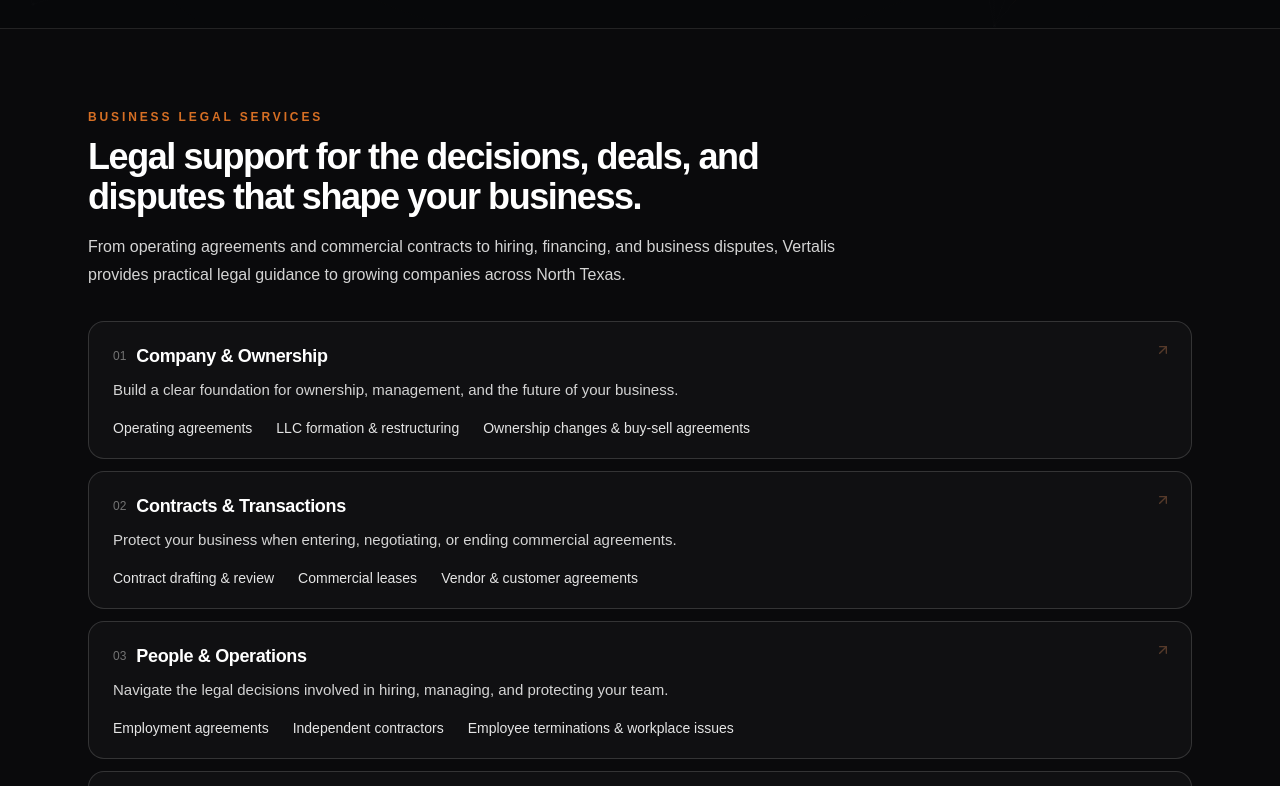
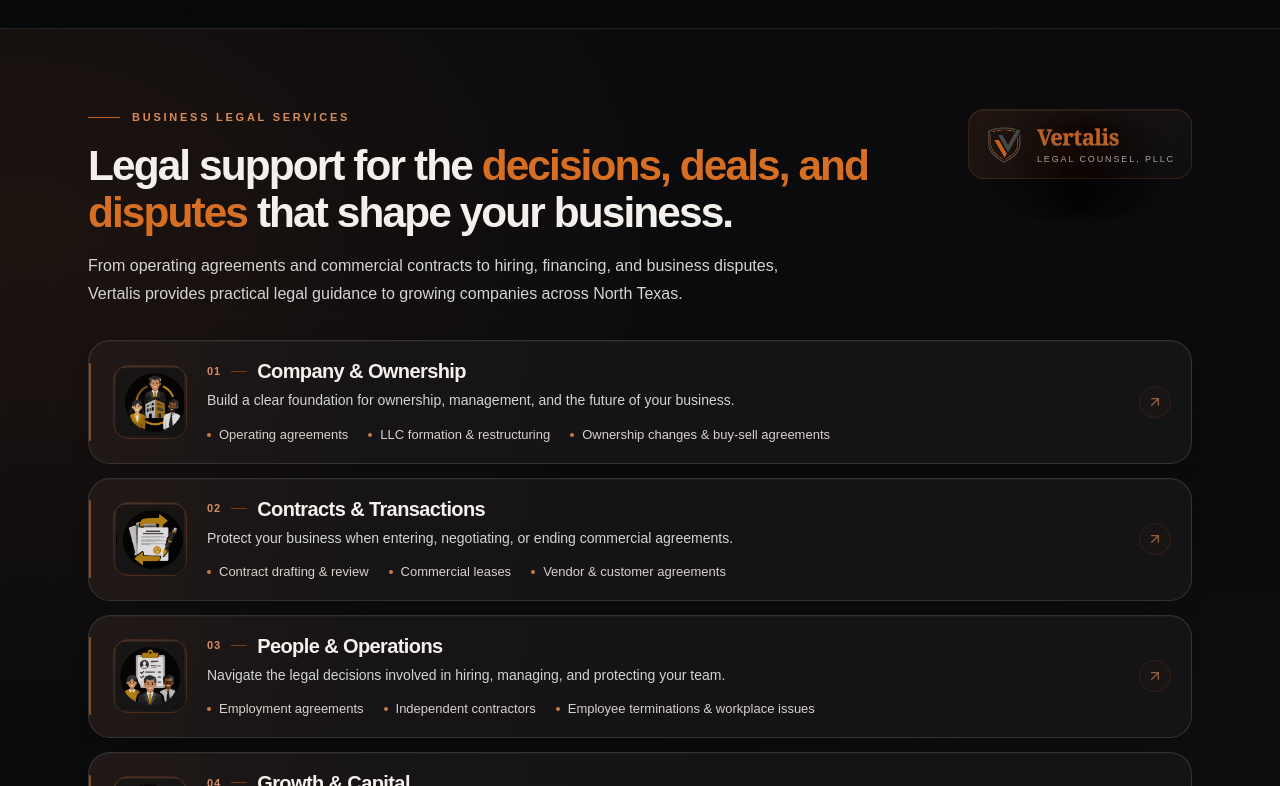
Before and after one commit to timntbb/vertalis-website, a Next.js app: page / in a window 1280 px wide. Shown: the part 654-1440 px from the top of the page. Built offline with nearby package versions, Linux system fonts and the light colour scheme.

Commit message:
Brand compact homepage services with Vertalis visual language and practice imagery

```diff
--- a/app/page.tsx
+++ b/app/page.tsx
@@ -774,54 +774,106 @@ export default function Home() {
 
       <Divider />
 
-      <section id="services" className="scroll-mt-28 border-b border-white/[0.07] py-16 md:scroll-mt-32 md:py-20">
+      <section
+        id="services"
+        aria-labelledby="home-services-title"
+        className="relative isolate scroll-mt-28 overflow-hidden border-b border-white/[0.07] bg-[#0b0b0e] py-14 md:scroll-mt-32 md:py-20"
+      >
+        <div className="pointer-events-none absolute inset-0 -z-10" aria-hidden="true">
+          <div className="absolute inset-0 bg-[radial-gradient(ellipse_at_2%_18%,rgba(192,96,32,0.10),transparent_37%),radial-gradient(ellipse_at_95%_85%,rgba(192,96,32,0.045),transparent_34%)]" />
+          <div className="absolute inset-0 opacity-[0.045] [background-image:linear-gradient(rgba(255,255,255,0.13)_1px,transparent_1px),linear-gradient(90deg,rgba(255,255,255,0.13)_1px,transparent_1px)] [background-size:48px_48px] [mask-image:linear-gradient(to_bottom,transparent,black_20%,black_75%,transparent)]" />
+        </div>
         <Container>
-          <div className="max-w-3xl">
-            <p className="text-xs font-semibold uppercase tracking-[0.24em] text-[#d66f24]">Business Legal Services</p>
-            <h2 className="mt-3 text-3xl font-semibold tracking-[-0.04em] text-white md:text-4xl">
-              Legal support for the decisions, deals, and disputes that shape your business.
+          <div className="relative">
+            <div className="flex flex-col justify-between gap-5 lg:flex-row lg:items-start lg:gap-12">
+              <div className="max-w-[790px]">
+                <p className="flex items-center gap-3 text-[11px] font-semibold uppercase tracking-[0.25em] text-[#d98b58]">
+                  <span className="h-px w-8 bg-[#c06020]" aria-hidden="true" />
+                  Business Legal Services
+                </p>
+                <h2 id="home-services-title" className="mt-4 text-3xl font-semibold leading-[1.12] tracking-[-0.045em] text-[#f4f1ed] md:text-[2.65rem]">
+                  Legal support for the <span className="text-[#d66f24]">decisions, deals, and disputes</span> that shape your business.
                 </h2>
-            <p className="mt-4 text-base leading-7 text-neutral-300">
+                <p className="mt-4 max-w-[730px] text-[15px] leading-7 text-neutral-300 md:text-base">
                   From operating agreements and commercial contracts to hiring, financing, and business disputes,
                   Vertalis provides practical legal guidance to growing companies across North Texas.
                 </p>
               </div>
+              <div className="hidden shrink-0 items-center gap-3 rounded-2xl border border-[#c06020]/20 bg-[linear-gradient(135deg,rgba(192,96,32,0.12),rgba(255,255,255,0.015))] px-4 py-3 shadow-[inset_0_1px_0_rgba(255,255,255,0.06)] lg:flex">
+                <Image
+                  src="/logo.png"
+                  alt=""
+                  width={46}
+                  height={46}
+                  className="h-11 w-auto object-contain"
+                />
+                <div className="leading-tight">
+                  <VertalisWord as="span" className="block text-[22px] font-semibold tracking-tight">Vertalis</VertalisWord>
+                  <span className="mt-1 block text-[9px] uppercase tracking-[0.21em] text-neutral-400">Legal Counsel, PLLC</span>
+                </div>
+              </div>
+            </div>
 
-          <div className="mt-8 grid gap-3">
+            <div className="mt-8 grid gap-3.5">
               {practices.map((practice, index) => {
                 const copy = homepageServiceCopy[practice.slug];
                 return (
                   <Link
                     key={practice.slug}
-                  href={"/services/" + practice.slug}
-                  aria-label={"Explore " + practice.title + " legal services"}
-                  className="group relative block rounded-2xl border border-white/15 bg-[#101012] px-5 py-4 transition-[border-color,background-color] duration-200 hover:border-[#B65E2E]/65 hover:bg-[#141214] focus-visible:outline-none focus-visible:ring-2 focus-visible:ring-[#B65E2E] md:px-6 md:py-5"
+                    href={`/services/${practice.slug}`}
+                    aria-label={`Explore ${practice.title} legal services`}
+                    className="group relative isolate block overflow-hidden rounded-[22px] border border-white/[0.13] bg-[#141316] px-4 py-4 shadow-[0_12px_34px_-26px_rgba(0,0,0,0.9),inset_0_1px_0_rgba(255,255,255,0.035)] transition-[border-color,background-color,box-shadow,transform] duration-250 ease-out hover:-translate-y-[1px] hover:border-[#c06020]/65 hover:bg-[#191416] hover:shadow-[0_18px_45px_-27px_rgba(192,96,32,0.28),inset_0_1px_0_rgba(255,255,255,0.06)] focus-visible:outline-none focus-visible:ring-2 focus-visible:ring-[#d66f24] sm:px-5 md:px-6 md:py-[18px]"
                   >
-                  <div className="flex items-center gap-2.5 pr-8">
-                    <span className="text-xs tabular-nums text-neutral-500">{String(index + 1).padStart(2, "0")}</span>
-                    <h3 className="text-lg font-semibold tracking-[-0.02em] text-white transition-colors group-hover:text-[#F2ECE8]">
+                    <div className="pointer-events-none absolute inset-0 -z-10 bg-[linear-gradient(100deg,rgba(192,96,32,0.11),rgba(192,96,32,0.025)_25%,transparent_58%)] opacity-70 transition-opacity duration-300 group-hover:opacity-100" aria-hidden="true" />
+                    <span className="pointer-events-none absolute bottom-[18%] left-0 top-[18%] w-[2px] rounded-full bg-[#b65e2e]/70 transition-colors group-hover:bg-[#ed965c]" aria-hidden="true" />
+                    <div className="relative flex items-center gap-4 pr-8 sm:gap-5 sm:pr-10">
+                      <div className="hidden h-[74px] w-[74px] shrink-0 items-center justify-center overflow-hidden rounded-2xl border border-[#c06020]/20 bg-[linear-gradient(155deg,rgba(192,96,32,0.14),rgba(255,255,255,0.025)_65%,rgba(5,5,7,0.3))] shadow-[inset_0_1px_0_rgba(255,255,255,0.08)] sm:flex">
+                        <Image
+                          src={practice.image}
+                          alt=""
+                          width={84}
+                          height={84}
+                          className="h-[68px] w-[68px] object-contain opacity-85 transition-[transform,opacity] duration-300 group-hover:scale-[1.06] group-hover:opacity-100"
+                        />
+                      </div>
+                      <div className="min-w-0 flex-1">
+                        <div className="flex items-center gap-2.5">
+                          <span className="text-[11px] font-semibold tabular-nums tracking-[0.09em] text-[#d58e62]">{String(index + 1).padStart(2, "0")}</span>
+                          <span className="hidden h-px w-4 bg-[#c06020]/55 sm:block" aria-hidden="true" />
+                          <h3 className="text-lg font-semibold leading-6 tracking-[-0.03em] text-[#f4f1ed] transition-colors group-hover:text-white md:text-[20px]">
                             {practice.title}
                           </h3>
                         </div>
-                  <p className="mt-2 pr-8 text-sm leading-6 text-neutral-300 md:text-[15px]">
+                        <p className="mt-1.5 max-w-[850px] text-[13px] leading-[1.65] text-neutral-300 md:text-sm">
                           {copy.description}
                         </p>
-                  <ul className="mt-4 flex flex-wrap gap-x-6 gap-y-2 text-[13px] leading-5 text-neutral-200 md:text-sm">
+                        <ul className="mt-3 flex flex-wrap gap-x-5 gap-y-1.5 text-[12px] leading-5 text-[#d8d0cb] md:text-[13px]">
                           {copy.examples.map((example) => (
-                      <li key={example}>{example}</li>
+                            <li key={example} className="inline-flex items-center gap-2">
+                              <span className="h-1 w-1 shrink-0 rounded-full bg-[#c77b4b]" aria-hidden="true" />
+                              {example}
+                            </li>
                           ))}
                         </ul>
-                  <ArrowUpRight
-                    className="absolute right-5 top-5 h-4 w-4 text-[#D98A58] opacity-35 transition-[opacity,transform] duration-200 group-hover:-translate-y-0.5 group-hover:translate-x-0.5 group-hover:opacity-100 group-focus-visible:opacity-100"
+                      </div>
+                    </div>
+                    <span
+                      className="pointer-events-none absolute right-4 top-4 flex h-8 w-8 items-center justify-center rounded-full border border-[#c06020]/20 bg-[#c06020]/[0.055] text-[#d68a58] opacity-65 transition-[background-color,border-color,color,opacity,transform] duration-200 group-hover:-translate-y-0.5 group-hover:translate-x-0.5 group-hover:border-[#c06020]/65 group-hover:bg-[#c06020]/15 group-hover:text-[#f2b48d] group-hover:opacity-100 group-focus-visible:opacity-100 sm:right-5 sm:top-1/2 sm:-translate-y-1/2 sm:group-hover:-translate-y-[calc(50%+2px)]"
                       aria-hidden="true"
-                  />
+                    >
+                      <ArrowUpRight className="h-4 w-4" />
+                    </span>
                   </Link>
                 );
               })}
             </div>
-          <Link href="/services" className="mt-7 inline-flex items-center gap-2 text-sm font-semibold text-white transition hover:text-[#e26a2c]">
-            View All Services <ArrowRight className="h-4 w-4" aria-hidden="true" />
+            <Link
+              href="/services"
+              className="mt-7 inline-flex items-center gap-2 border-b border-[#c06020]/35 pb-1 text-sm font-semibold text-[#e9a778] transition-[gap,color,border-color] hover:gap-3 hover:border-[#c06020] hover:text-[#f0c4a3]"
+            >
+              Explore all legal services <ArrowRight className="h-4 w-4" aria-hidden="true" />
             </Link>
+          </div>
         </Container>
       </section>
 
```
Lines whose indentation alone changed are shown as unchanged.
